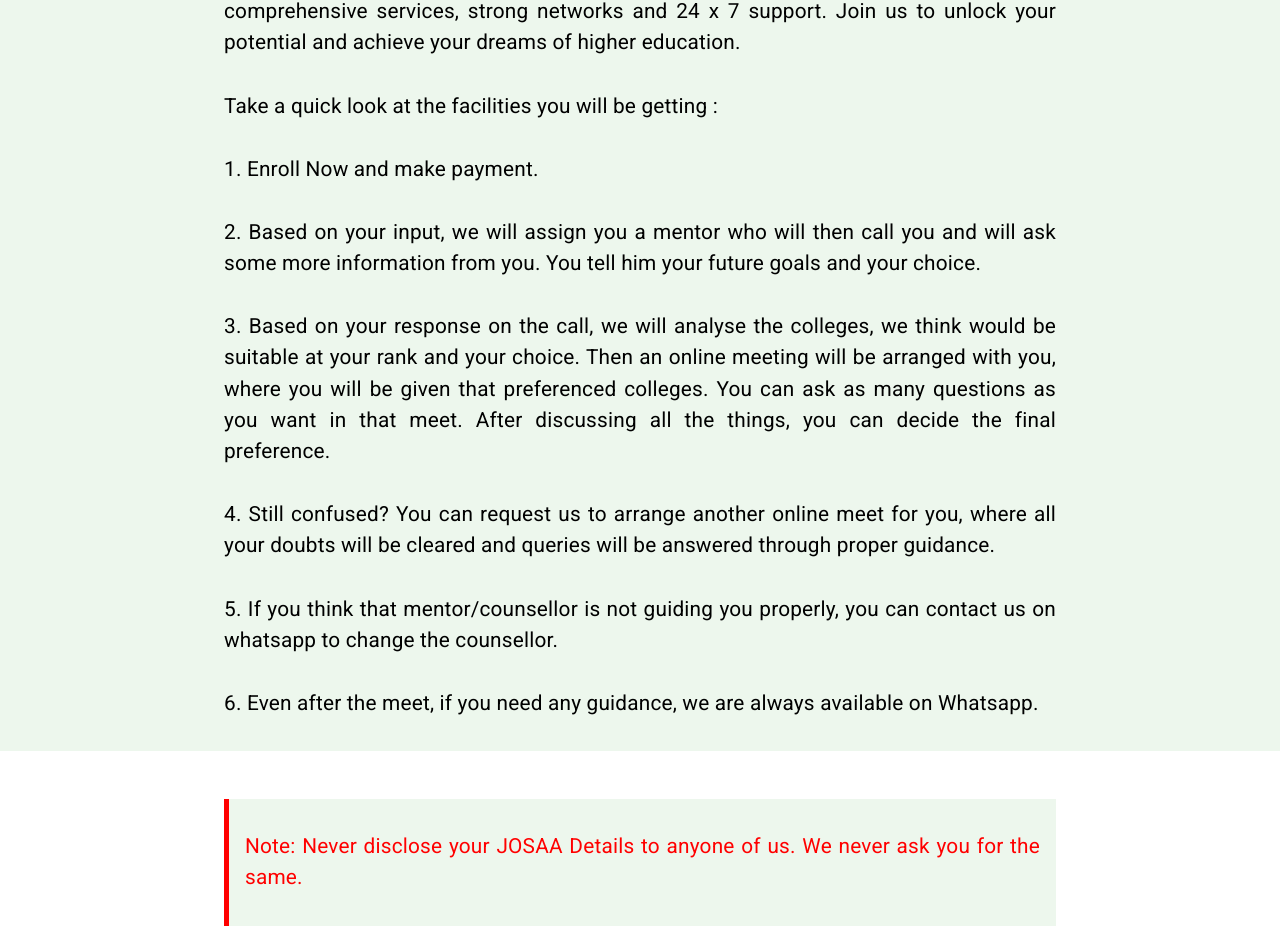
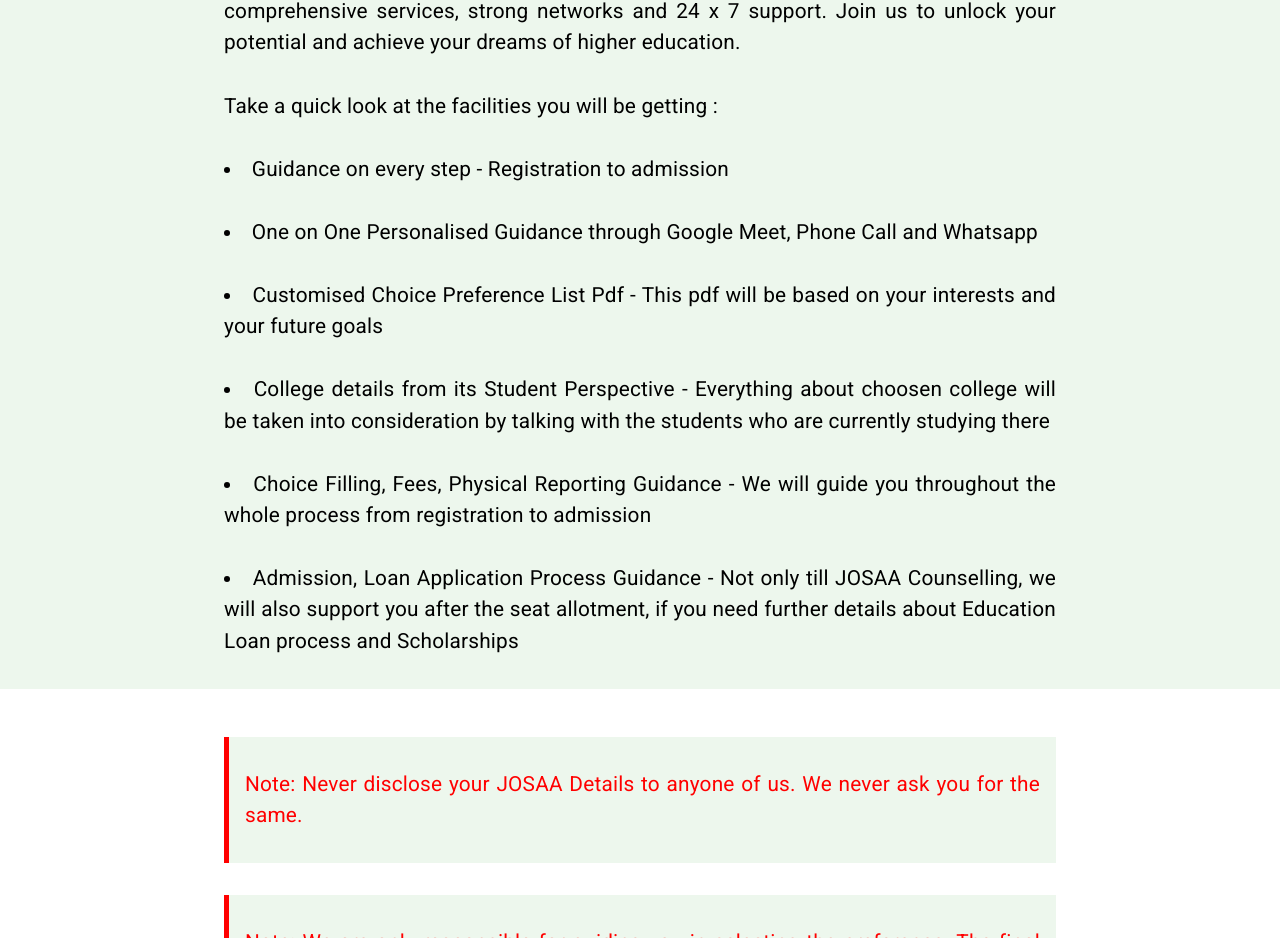
Before and after one commit to ujjawalrr/josaaCounsellors, a React (Create React App) app: page / in a window 1280 px wide. Shown: the part 2635-3573 px from the top of the page. Built offline with nearby package versions, Linux system fonts and the light colour scheme; the HTML template or start-up script is replaced by a standard one.

Commit message:
final push

```diff
--- a/src/pages/home/WhyUs.jsx
+++ b/src/pages/home/WhyUs.jsx
@@ -80,23 +80,23 @@ const WhyUs = () => {
                         <Typography component='div' sx={{ py: '1rem', color: 'black', fontSize: '1.3rem', textAlign: 'justify', fontWeight: "400" }}>
                             Take a quick look at the facilities you will be getting :
                         </Typography>
-                        <Typography component='div' sx={{ py: '1rem', color: 'black', fontSize: '1.3rem', textAlign: 'justify', fontWeight: "400" }}>
-                            1. Enroll Now and make payment.
+                        <Typography component='li' sx={{ py: '1rem', color: 'black', fontSize: '1.3rem', textAlign: 'justify', fontWeight: "400" }}>
+                            Guidance on every step - Registration to admission
                         </Typography>
-                        <Typography component='div' sx={{ py: '1rem', color: 'black', fontSize: '1.3rem', textAlign: 'justify', fontWeight: "400" }}>
-                            2. Based on your input, we will assign you a mentor who will then call you and will ask some more information from you. You tell him your future goals and your choice.
+                        <Typography component='li' sx={{ py: '1rem', color: 'black', fontSize: '1.3rem', textAlign: 'justify', fontWeight: "400" }}>
+                            One on One Personalised Guidance through Google Meet, Phone Call and Whatsapp
                         </Typography>
-                        <Typography component='div' sx={{ py: '1rem', color: 'black', fontSize: '1.3rem', textAlign: 'justify', fontWeight: "400" }}>
-                            3. Based on your response on the call, we will analyse the colleges, we think would be suitable at your rank and your choice. Then an online meeting will be arranged with you, where you will be given that preferenced colleges. You can ask as many questions as you want in that meet. After discussing all the things, you can decide the final preference.
+                        <Typography component='li' sx={{ py: '1rem', color: 'black', fontSize: '1.3rem', textAlign: 'justify', fontWeight: "400" }}>
+                            Customised Choice Preference List Pdf - This pdf will be based on your interests and your future goals
                         </Typography>
-                        <Typography component='div' sx={{ py: '1rem', color: 'black', fontSize: '1.3rem', textAlign: 'justify', fontWeight: "400" }}>
-                            4. Still confused? You can request us to arrange another online meet for you, where all your doubts will be cleared and queries will be answered through proper guidance.
+                        <Typography component='li' sx={{ py: '1rem', color: 'black', fontSize: '1.3rem', textAlign: 'justify', fontWeight: "400" }}>
+                            College details from its Student Perspective - Everything about choosen college will be taken into consideration by talking with the students who are currently studying there
                         </Typography>
-                        <Typography component='div' sx={{ py: '1rem', color: 'black', fontSize: '1.3rem', textAlign: 'justify', fontWeight: "400" }}>
-                            5. If you think that mentor/counsellor is not guiding you properly, you can contact us on whatsapp to change the counsellor.
+                        <Typography component='li' sx={{ py: '1rem', color: 'black', fontSize: '1.3rem', textAlign: 'justify', fontWeight: "400" }}>
+                            Choice Filling, Fees, Physical Reporting Guidance - We will guide you throughout the whole process from registration to admission
                         </Typography>
-                        <Typography component='div' sx={{ py: '1rem', color: 'black', fontSize: '1.3rem', textAlign: 'justify', fontWeight: "400" }}>
-                            6. Even after the meet, if you need any guidance, we are always available on Whatsapp.
+                        <Typography component='li' sx={{ py: '1rem', color: 'black', fontSize: '1.3rem', textAlign: 'justify', fontWeight: "400" }}>
+                            Admission, Loan Application Process Guidance - Not only till JOSAA Counselling, we will also support you after the seat allotment, if you need further details about Education Loan process and Scholarships
                         </Typography>
                     </Grid>
                     <Grid xs={12} sm={0.8} md={1.4} lg={2}></Grid>
```
